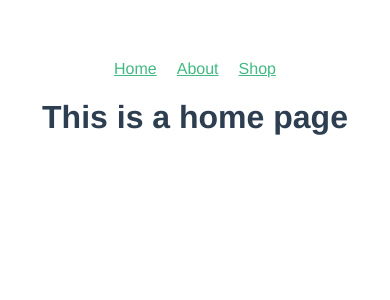
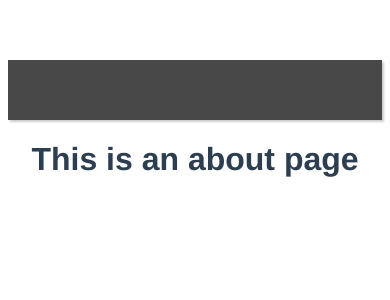
Before and after one commit to acerda96/pop-website-server, a Vue app: page /about in a window 390 px wide. Shown: the top 300 px of the page. Built offline with nearby package versions, Linux system fonts and the light colour scheme.

Commit message:
adds animated navbar

```diff
--- a/package.json
+++ b/package.json
@@ -9,6 +9,7 @@
   },
   "dependencies": {
     "core-js": "^3.6.5",
+    "node-sass": "^4.14.1",
     "vue": "^2.6.11"
   },
   "devDependencies": {
@@ -18,6 +19,7 @@
     "babel-eslint": "^10.1.0",
     "eslint": "^6.7.2",
     "eslint-plugin-vue": "^6.2.2",
+    "sass-loader": "^9.0.3",
     "vue-template-compiler": "^2.6.11"
   },
   "eslintConfig": {
--- a/src/components/NavBar.vue
+++ b/src/components/NavBar.vue
@@ -1,6 +1,6 @@
 <template>
-  <nav>
-    <ul>
+  <nav @click="toggleNav">
+    <ul ref="nav">
       <li v-for="link in navLinks" :key="link.text">
         <router-link :to="link.path">{{ link.text }}</router-link>
       </li>
@@ -14,23 +14,59 @@ export default {
   props: {
     navLinks: String,
   },
+  methods: {
+    toggleNav() {
+      const nav = this.$refs.nav.classList;
+      nav.contains("active") ? nav.remove("active") : nav.add("active");
+    },
+  },
 };
 </script>
 
-<!-- Add "scoped" attribute to limit CSS to this component only -->
-<style scoped>
-h3 {
-  margin: 40px 0 0;
+<style scoped lang="scss">
+nav {
+  height: 60px;
+  width: 100%;
+  background-color: rgb(73, 72, 72);
+  box-shadow: 2px 2px 2px #ccc;
+  ul {
+    display: flex;
+    align-items: center;
+    justify-content: flex-end;
+    padding: 30px;
+    height: 100%;
+    background-color: rgb(73, 72, 72);
+    box-shadow: 2px 2px 2px #ccc;
+    a {
+      text-decoration: none;
+      color: white;
+      font-weight: bold;
+    }
+    li {
+      list-style-type: none;
+      padding: 10px 20px;
+    }
+  }
 }
-ul {
-  list-style-type: none;
-  padding: 0;
-}
-li {
-  display: inline-block;
-  margin: 0 10px;
-}
-a {
-  color: #42b983;
+@media screen and (max-width: 759px) {
+  nav {
+    ul {
+      position: absolute;
+      width: 150px;
+      flex-direction: column;
+      justify-content: flex-start;
+      left: -220px;
+      transition: 300ms ease all;
+      top: 44px;
+      &.active {
+        top: 44px;
+        left: 0px;
+      }
+      li {
+        width: 100%;
+        padding-left: 0;
+      }
+    }
+  }
 }
 </style>
--- a/src/router.js
+++ b/src/router.js
@@ -1,12 +1,13 @@
+import Vue from "vue";
 import Router from "vue-router";
 import Home from "./views/Home.vue";
 import About from "./views/About.vue";
 import Shop from "./views/Shop.vue";
-import Vue from "vue";
 
 Vue.use(Router);
 
 export default new Router({
+  mode: "history",
   routes: [
     {
       path: "/",
```
Also changed, not shown: 1 other file (tests, documents, lock files or other folders).
